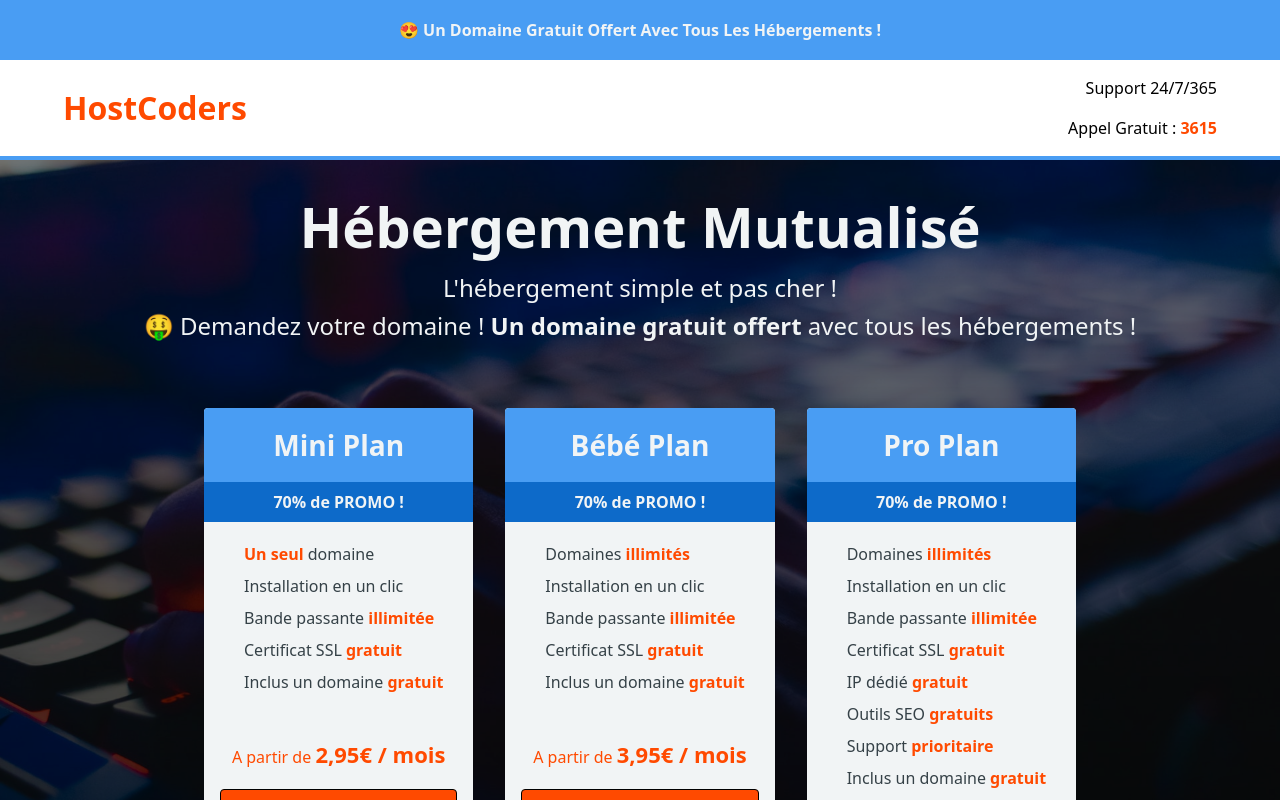
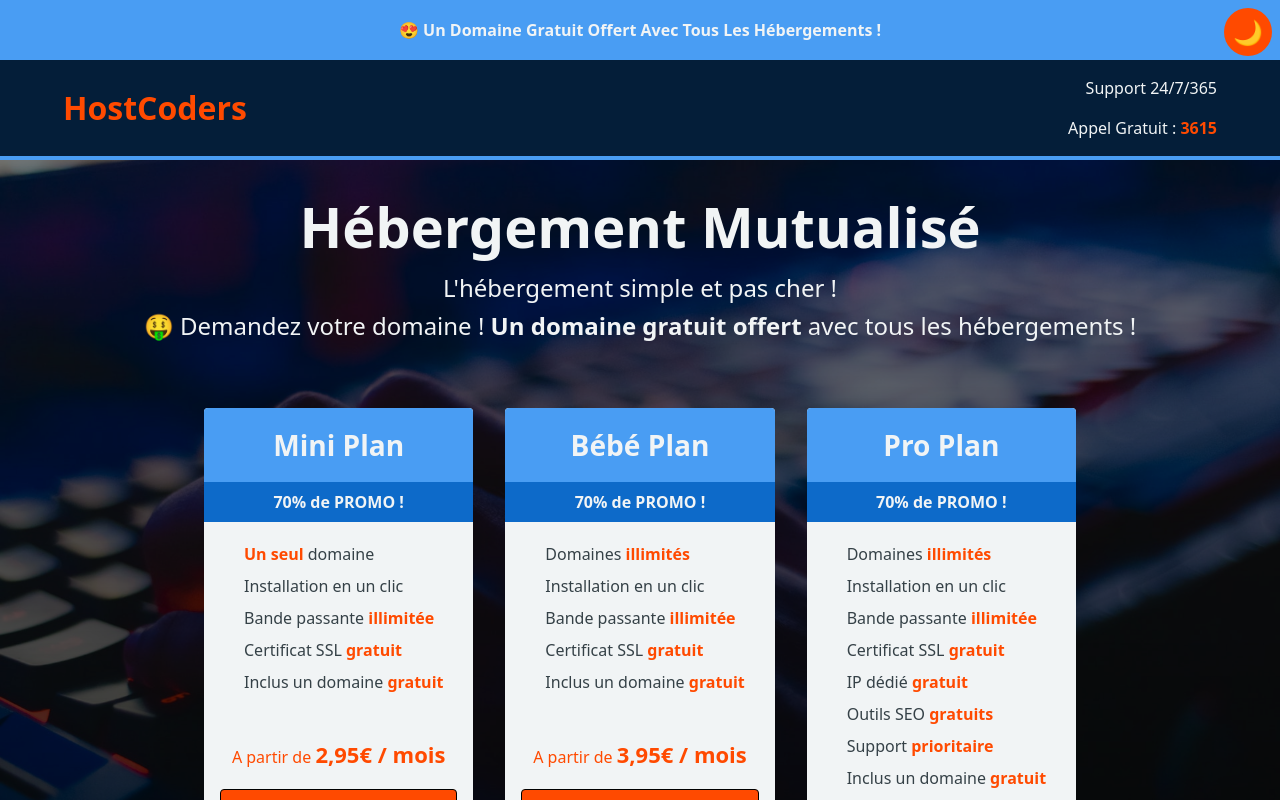
Before and after one commit to blagisquet/styledComponents, a React (Create React App) app: page / in a window 1280 px wide. Shown: the top 800 px of the page. Built offline with nearby package versions, Linux system fonts and the light colour scheme.

Commit message:
added light and dark mode with switch

```diff
--- a/src/App.js
+++ b/src/App.js
@@ -1,14 +1,24 @@
-import React from 'react';
+import React, { useState } from 'react';
+
+import { ThemeProvider } from 'styled-components';
 
 import Landing from './pages/Landing';
 import GlobalStyle from './theme/GlobalStyle';
+import { lightTheme, darkTheme } from './theme/themes';
+import ThemeButton from './theme/ThemeButton';
 
 const App = () => {
+  const [theme, setTheme] = useState(darkTheme);
+
+  const handleTheme = () => {
+    theme.name === 'light' ? setTheme(darkTheme) : setTheme(lightTheme)
+  };
   return (
-    <div>
+    <ThemeProvider theme={theme}>
+      <ThemeButton handleTheme={handleTheme} />
       <GlobalStyle />
       <Landing />
-      </div>
+    </ThemeProvider>
   )
 }
 
--- a/src/theme/GlobalStyle.js
+++ b/src/theme/GlobalStyle.js
@@ -13,6 +13,8 @@ const Global = createGlobalStyle`
   body {
     font-size: 16px;
     transition: 600ms;
+    color: ${({ theme }) => theme.frontColor};
+    background: ${({ theme }) => theme.backgroundColor};
   }
 
   .bolder {
--- /dev/null
+++ b/src/theme/ThemeButton.js
@@ -0,0 +1,30 @@
+import React, {useState} from 'react';
+import styled from 'styled-components';
+
+import { colors, pxToRem } from './helpers';
+
+const ThemeButton = ({ className, handleTheme }) => {
+  const [theme, setTheme] = useState('🌙')
+
+  const handleClick = () => {
+    handleTheme()
+    theme === '🌙' ? setTheme('☀️') : setTheme('🌙')
+  }
+  return (
+    <button onClick={handleClick} className={className}>
+      <span role='img' aria-label='Thème'>{theme}</span>
+    </button>
+  )
+}
+
+export default styled(ThemeButton)`
+  position: fixed;
+  top: 0;
+  right: 0;
+  background-color: ${colors.accent};
+  border-radius: 50%;
+  border: 0;
+  font-size: ${pxToRem(24)};
+  cursor: pointer;
+  margin: ${pxToRem(8)};
+`;
--- /dev/null
+++ b/src/theme/themes.js
@@ -0,0 +1,15 @@
+import { colors } from './helpers'
+import { darken } from 'polished'
+
+export const lightTheme = {
+  name: 'light',
+  backgroundColor: colors.white,
+  frontColor: colors.black,
+  titleColor: darken(0.2, colors.primary)
+}
+export const darkTheme = {
+  name: 'dark',
+  backgroundColor: darken(0.5, colors.primary),
+  frontColor: colors.white,
+  titleColor: colors.primary
+}
```
